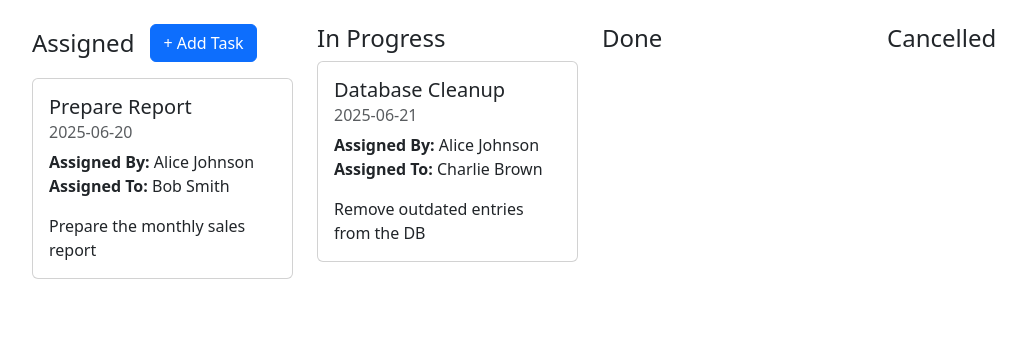
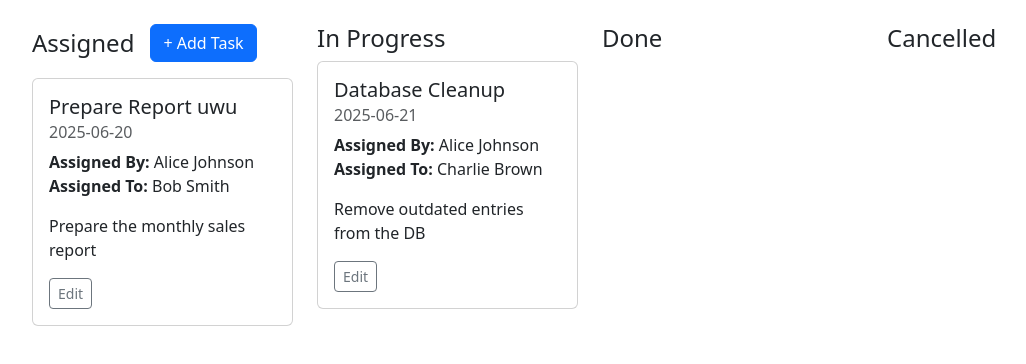
Before and after one commit to nkwiecienn/Tasker, an Angular app in the folder tasker/: page / in a window 1280 px wide. Shown: the top 364 px of the page, without its empty margins (50-1076 px from the left). Built offline with nearby package versions, Linux system fonts and the light colour scheme; data requests are answered from the project's data file.

Commit message:
editing tasks

```diff
--- a/tasker/db.json
+++ b/tasker/db.json
@@ -24,13 +24,13 @@
   ],
   "tasks": [
     {
-      "id": "101",
-      "title": "Prepare Report",
+      "title": "Prepare Report uwu",
       "description": "Prepare the monthly sales report",
       "date": "2025-06-20",
       "assignedBy": 1,
       "assignedTo": 2,
-      "progress": "assigned"
+      "progress": "assigned",
+      "id": "101"
     },
     {
       "id": "102",
--- a/tasker/src/app/components/task-form/task-form.component.ts
+++ b/tasker/src/app/components/task-form/task-form.component.ts
@@ -1,6 +1,6 @@
 import { CommonModule } from '@angular/common';
 import { FormBuilder, FormGroup, ReactiveFormsModule, Validators } from '@angular/forms';
-import { Component, Output, EventEmitter } from '@angular/core';
+import { Component, Output, EventEmitter, Input } from '@angular/core';
 import { Employee } from '../../models/employee';
 import { EmployeeService } from '../../services/employee.service';
 import { TaskService } from '../../services/task.service';
@@ -15,23 +15,39 @@ import { Task } from '../../models/task';
 export class TaskFormComponent {
   form!: FormGroup;
   employees: Employee[] = [];
+  @Output() close = new EventEmitter<void>();
+  @Input() task: Task | null = null;
 
   constructor(
     private employeeService: EmployeeService,
-    private tasksService: TaskService,
+    private taskService: TaskService,
     private fb: FormBuilder
   ) {}
 
   ngOnInit(): void {
-    const today = new Date().toISOString().split('T')[0];
-
     this.form = this.fb.group({
       title: ['', Validators.required],
       description: [''],
-      assignedTo: ['', Validators.required]
+      date: [''],
+      assignedBy: ['', Validators.required],
+      assignedTo: ['', Validators.required],
+      progress: ['assigned', Validators.required]
     });
 
     this.employeeService.getEmployees().subscribe(data => this.employees = data);
+
+    if (this.task) {
+      this.form.patchValue({
+        ...this.task,
+        assignedBy: String(this.task.assignedBy),
+        assignedTo: String(this.task.assignedTo)
+      });
+    } else {
+      this.form.patchValue({
+        date: new Date().toISOString().split('T')[0],
+        progress: 'assigned'
+      });
+    }
   }
 
   submit(): void {
@@ -41,17 +57,20 @@ export class TaskFormComponent {
       const newTask: Task = {
         ...formValues,
         assignedTo: +formValues.assignedTo,
-        assignedBy: 1,
-        date: new Date().toISOString().split('T')[0],
-        progress: 'assigned'
+        assignedBy: +formValues.assignedBy,
+        date: formValues.date,
+        progress: formValues.progress
       };
 
-      this.tasksService.addTask(newTask).subscribe(() => {
-        this.form.reset();
-        this.close.emit();
-      })
+      if (this.task) {
+        this.taskService.updateTask(this.task.id, newTask).subscribe(() => {
+          this.form.reset();
+          this.close.emit()});
+      } else {
+        this.taskService.addTask(newTask).subscribe(() => {
+          this.form.reset();
+          this.close.emit()});
+      }
     }
   }
-
-  @Output() close = new EventEmitter<void>();
 }
--- a/tasker/src/app/components/task/task.component.html
+++ b/tasker/src/app/components/task/task.component.html
@@ -7,5 +7,6 @@
             <strong>Assigned To:</strong> {{ assignedTo?.firstname }} {{ assignedTo?.lastname }}
         </p>
         <p class="card-text">{{ task.description }}</p>
+        <button class="btn btn-sm btn-outline-secondary" (click)="edit.emit(task)"> Edit </button>
     </div>
 </div>
--- a/tasker/src/app/components/task/task.component.ts
+++ b/tasker/src/app/components/task/task.component.ts
@@ -1,4 +1,4 @@
-import { Component, Input } from '@angular/core';
+import { Component, EventEmitter, Input, Output } from '@angular/core';
 import { Task } from '../../models/task';
 import { CommonModule } from '@angular/common';
 import { Employee } from '../../models/employee';
@@ -14,6 +14,8 @@ import { Employee } from '../../models/employee';
 export class TaskComponent {
   @Input() task!: Task;
   @Input() employees: Employee[] = [];
+  @Output() edit = new EventEmitter<Task>();
+
 
   assignedBy?: Employee;
   assignedTo?: Employee;
--- a/tasker/src/app/components/tasks-view/tasks-view.component.html
+++ b/tasker/src/app/components/tasks-view/tasks-view.component.html
@@ -5,25 +5,25 @@
         <h4 class="mb-0 me-3">Assigned</h4>
         <button class="btn btn-primary" (click)="showForm = true">+ Add Task</button>
       </div>
-      <app-task *ngFor="let task of assignedTasks" [task]="task" [employees]="employees"></app-task>
+      <app-task *ngFor="let task of assignedTasks" [task]="task" [employees]="employees" (edit)="openEdit($event)"></app-task>
     </div>
     <div class="col">
       <h4>In Progress</h4>
-      <app-task *ngFor="let task of inProgressTasks" [task]="task" [employees]="employees"></app-task>
+      <app-task *ngFor="let task of inProgressTasks" [task]="task" [employees]="employees" (edit)="openEdit($event)"></app-task>
     </div>
     <div class="col">
       <h4>Done</h4>
-      <app-task *ngFor="let task of doneTasks" [task]="task" [employees]="employees"></app-task>
+      <app-task *ngFor="let task of doneTasks" [task]="task" [employees]="employees" (edit)="openEdit($event)"></app-task>
     </div>
     <div class="col">
       <h4>Cancelled</h4>
-      <app-task *ngFor="let task of cancelledTasks" [task]="task" [employees]="employees"></app-task>
+      <app-task *ngFor="let task of cancelledTasks" [task]="task" [employees]="employees" (edit)="openEdit($event)"></app-task>
     </div>
   </div>
 </div>
 
 <div class="modal-overlay" *ngIf="showForm">
   <div class="modal-content">
-    <app-task-form (close)="onFormClosed()" />
+    <app-task-form [task]="selectedTask" (close)="onFormClosed()" />
   </div>
 </div>
--- a/tasker/src/app/components/tasks-view/tasks-view.component.ts
+++ b/tasker/src/app/components/tasks-view/tasks-view.component.ts
@@ -17,6 +17,7 @@ import { TaskFormComponent } from '../task-form/task-form.component';
 export class TasksViewComponent {
   tasks: Task[] = [];
   employees: Employee[] = [];
+  selectedTask: Task | null = null;
   showForm = false;
 
   constructor(private taskService: TaskService, private employeeService: EmployeeService) {}
@@ -42,8 +43,14 @@ export class TasksViewComponent {
   }
 
   onFormClosed(): void {
+    this.selectedTask = null;
     this.showForm = false;
     this.loadTasks();
+  }
+
+  openEdit(task: Task): void {
+    this.selectedTask = task;
+    this.showForm = true;
   }
 
   loadTasks(): void {
--- a/tasker/src/app/services/task.service.ts
+++ b/tasker/src/app/services/task.service.ts
@@ -17,4 +17,8 @@ export class TaskService {
   addTask(task: Task): Observable<Task> {
     return this.http.post<Task>(`${this.tasksUrl}`, task)
   }
+
+  updateTask(id: number, task: Task): Observable<Task> {
+    return this.http.put<Task>(`${this.tasksUrl}/${id}`, task);
+  }
 }
```
Also changed, not shown: 1 other file (tests, documents, lock files or other folders).
